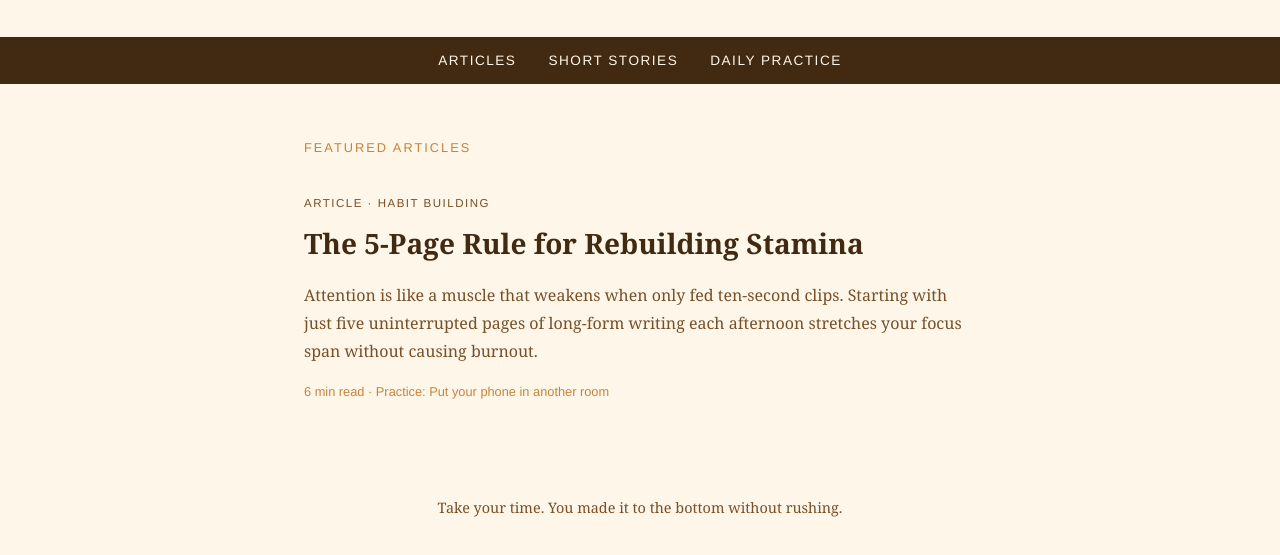
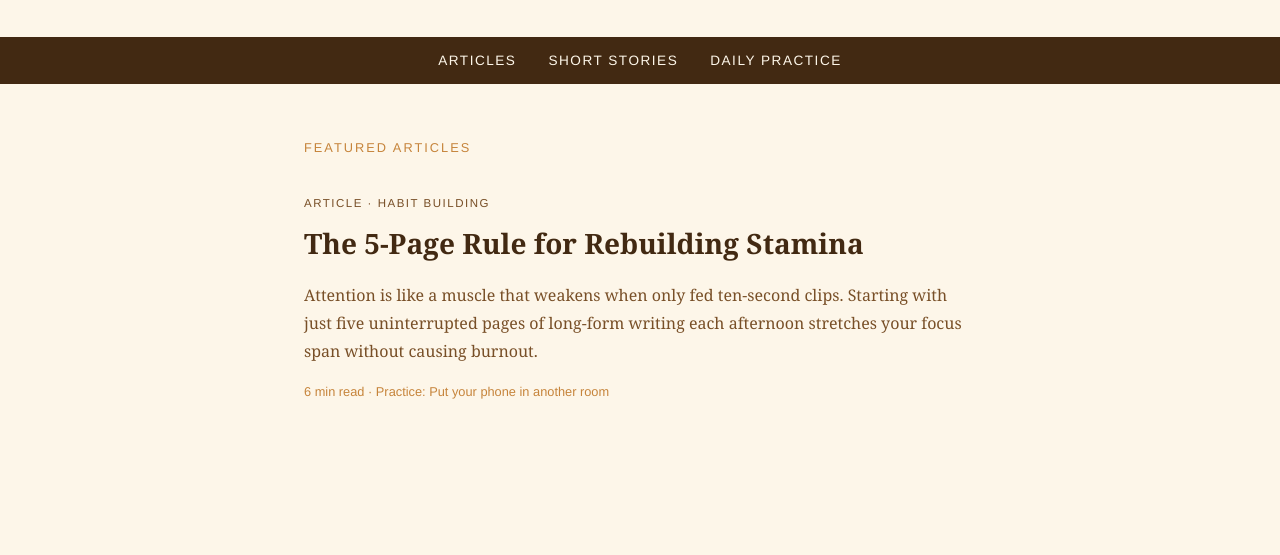
Before and after one commit to hrudaikotla-droid/Personal-Website, a plain HTML site: page index.html in a window 1280 px wide. Shown: the part 201-756 px from the top of the page. Drawn offline with Linux system fonts and the light colour scheme.

Commit message:
Update index.html

```diff
--- a/index.html
+++ b/index.html
@@ -41,8 +41,5 @@
       <div class="read-time">6 min read · Practice: Put your phone in another room</div>
     </div>
   </div>
-  <footer>
-    <p>Take your time. You made it to the bottom without rushing.</p>
-  </footer>
 </body>
 </html>
```
